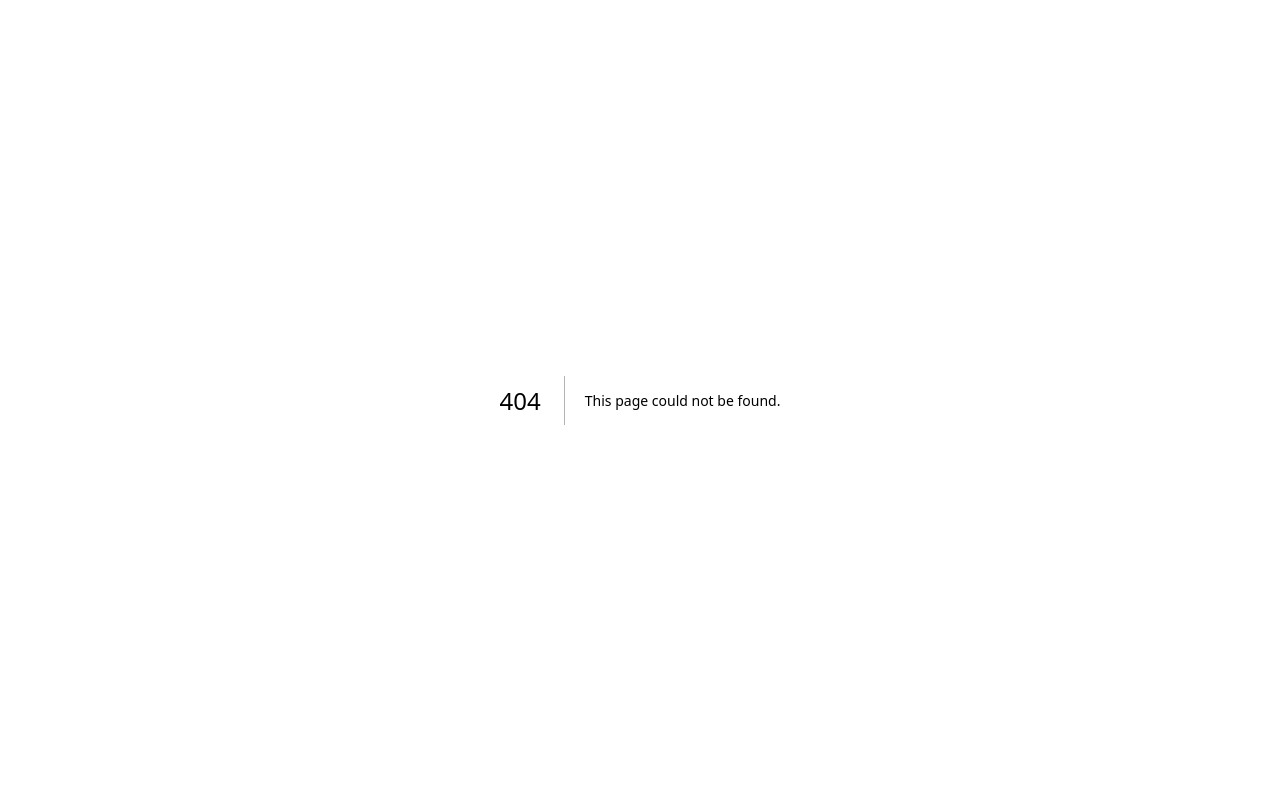
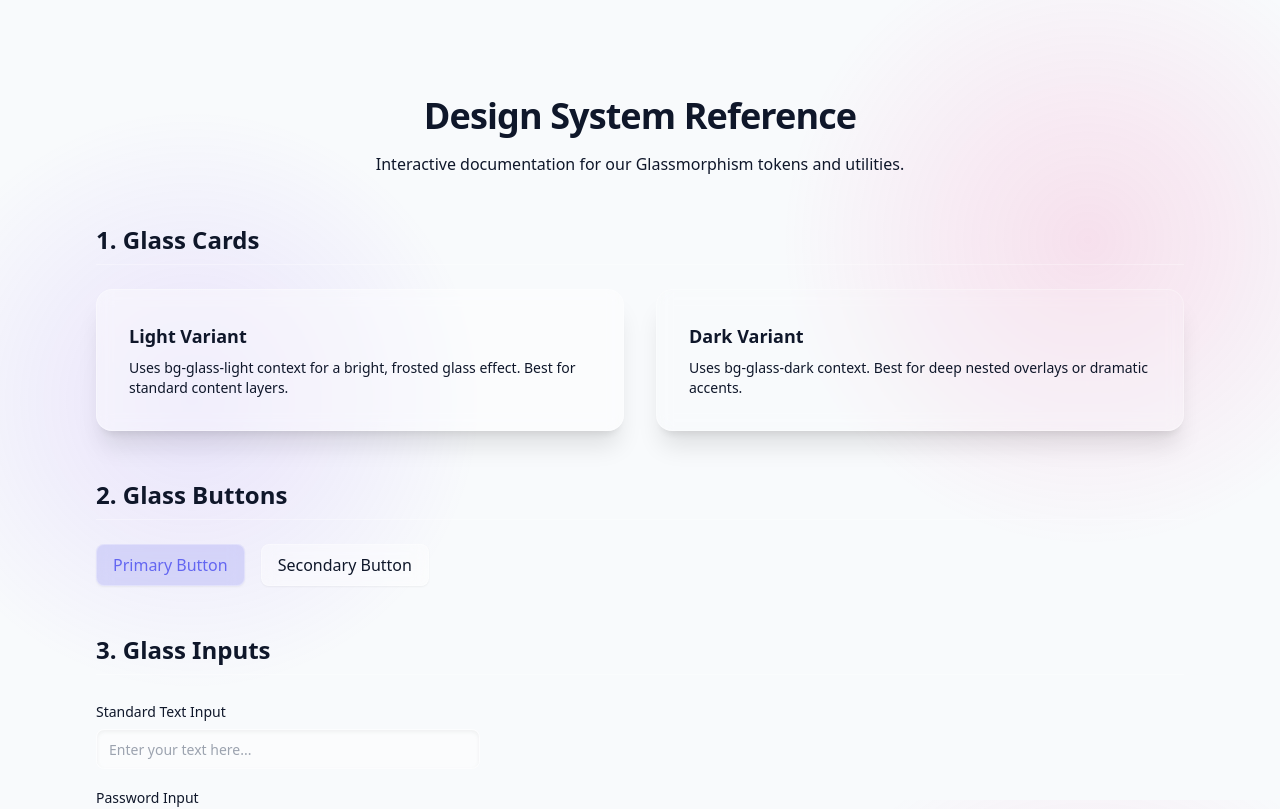
Before and after one commit to aadilahammad86/resiliocart-website, a Next.js app: page /design-system in a window 1280 px wide. Before the commit this address had no page. Shown: the top 809 px of the page. Built offline with nearby package versions, Linux system fonts and the light colour scheme.

Commit message:
feat: complete US-03 design system tokens

```diff
--- /dev/null
+++ b/src/app/design-system/page.tsx
@@ -0,0 +1,62 @@
+import { GlassCard } from '@/components/ui/GlassCard';
+import { GlassButton } from '@/components/ui/GlassButton';
+import { GlassInput } from '@/components/ui/GlassInput';
+
+export default function DesignSystemPage() {
+  return (
+    <main className="min-h-screen p-8 lg:p-24 space-y-12">
+      <div className="text-center space-y-4">
+        <h1 className="text-4xl font-bold tracking-tight">Design System Reference</h1>
+        <p className="text-foreground/70">
+          Interactive documentation for our Glassmorphism tokens and utilities.
+        </p>
+      </div>
+
+      <section className="space-y-6">
+        <h2 className="text-2xl font-semibold border-b border-glass-border pb-2">1. Glass Cards</h2>
+        <div className="grid md:grid-cols-2 gap-8">
+          <GlassCard variant="light" className="p-8">
+            <h3 className="text-lg font-bold mb-2">Light Variant</h3>
+            <p className="text-sm text-foreground/80">
+              Uses bg-glass-light context for a bright, frosted glass effect. Best for standard
+              content layers.
+            </p>
+          </GlassCard>
+
+          <GlassCard variant="dark" className="p-8">
+            <h3 className="text-lg font-bold mb-2">Dark Variant</h3>
+            <p className="text-sm text-foreground/80">
+              Uses bg-glass-dark context. Best for deep nested overlays or dramatic accents.
+            </p>
+          </GlassCard>
+        </div>
+      </section>
+
+      <section className="space-y-6">
+        <h2 className="text-2xl font-semibold border-b border-glass-border pb-2">
+          2. Glass Buttons
+        </h2>
+        <div className="flex flex-wrap gap-4">
+          <GlassButton variant="primary">Primary Button</GlassButton>
+          <GlassButton variant="secondary">Secondary Button</GlassButton>
+        </div>
+      </section>
+
+      <section className="space-y-6">
+        <h2 className="text-2xl font-semibold border-b border-glass-border pb-2">
+          3. Glass Inputs
+        </h2>
+        <div className="max-w-sm space-y-4">
+          <div className="space-y-1.5">
+            <label className="text-sm font-medium">Standard Text Input</label>
+            <GlassInput type="text" placeholder="Enter your text here..." />
+          </div>
+          <div className="space-y-1.5">
+            <label className="text-sm font-medium">Password Input</label>
+            <GlassInput type="password" placeholder="••••••••" />
+          </div>
+        </div>
+      </section>
+    </main>
+  );
+}
--- a/src/app/globals.css
+++ b/src/app/globals.css
@@ -3,25 +3,33 @@
 @tailwind utilities;
 
 :root {
-  --background: #ffffff;
-  --foreground: #171717;
+  --background: #f8fafc;
+  --foreground: #0f172a;
+
+  /* Glassmorphism Light Theme Tokens */
+  --glass-light: rgba(255, 255, 255, 0.4);
+  --glass-dark: rgba(255, 255, 255, 0.1);
+  --glass-border: rgba(255, 255, 255, 0.3);
 }
 
 @media (prefers-color-scheme: dark) {
   :root {
-    --background: #0a0a0a;
-    --foreground: #ededed;
+    --background: #0f172a; /* Deep Slate */
+    --foreground: #f8fafc; /* Cool White */
+
+    /* Glassmorphism Dark Theme Tokens */
+    --glass-light: rgba(255, 255, 255, 0.08);
+    --glass-dark: rgba(0, 0, 0, 0.2);
+    --glass-border: rgba(255, 255, 255, 0.1);
   }
 }
 
 body {
+  background-color: var(--background);
   color: var(--foreground);
-  background: var(--background);
-  font-family: Arial, Helvetica, sans-serif;
+  /* Background gradient to beautifully showcase glassmorphism */
+  background-image:
+    radial-gradient(circle at 15% 50%, rgba(139, 92, 246, 0.15), transparent 25%),
+    radial-gradient(circle at 85% 30%, rgba(236, 72, 153, 0.15), transparent 25%);
+  background-attachment: fixed;
 }
-
-@layer utilities {
-  .text-balance {
-    text-wrap: balance;
-  }
-}
--- /dev/null
+++ b/src/components/ui/GlassButton.tsx
@@ -0,0 +1,26 @@
+import * as React from 'react';
+import { cn } from '@/lib/utils';
+
+export interface GlassButtonProps extends React.ButtonHTMLAttributes<HTMLButtonElement> {
+  variant?: 'primary' | 'secondary';
+}
+
+export const GlassButton = React.forwardRef<HTMLButtonElement, GlassButtonProps>(
+  ({ className, variant = 'primary', ...props }, ref) => {
+    return (
+      <button
+        ref={ref}
+        className={cn(
+          'inline-flex items-center justify-center rounded-lg px-4 py-2 font-medium transition-all focus:outline-none focus:ring-2 focus:ring-offset-2',
+          'backdrop-blur-md border border-glass-border shadow-sm hover:shadow-md hover:scale-[1.02] active:scale-[0.98]',
+          variant === 'primary'
+            ? 'bg-indigo-500/20 text-indigo-500 hover:bg-indigo-500/30 dark:text-indigo-200'
+            : 'bg-glass-light text-foreground hover:bg-white/20',
+          className
+        )}
+        {...props}
+      />
+    );
+  }
+);
+GlassButton.displayName = 'GlassButton';
--- /dev/null
+++ b/src/components/ui/GlassCard.tsx
@@ -0,0 +1,21 @@
+import * as React from 'react';
+import { cn } from '@/lib/utils';
+
+export interface GlassCardProps extends React.HTMLAttributes<HTMLDivElement> {
+  variant?: 'light' | 'dark';
+}
+
+export function GlassCard({ className, variant = 'light', ...props }: GlassCardProps) {
+  return (
+    <div
+      className={cn(
+        'rounded-2xl border backdrop-blur-md shadow-xl overflow-hidden',
+        variant === 'light'
+          ? 'bg-glass-light border-glass-border text-foreground'
+          : 'bg-glass-dark border-glass-border text-foreground',
+        className
+      )}
+      {...props}
+    />
+  );
+}
--- /dev/null
+++ b/src/components/ui/GlassInput.tsx
@@ -0,0 +1,26 @@
+import * as React from 'react';
+import { cn } from '@/lib/utils';
+
+// eslint-disable-next-line @typescript-eslint/no-empty-object-type
+export interface GlassInputProps extends React.InputHTMLAttributes<HTMLInputElement> {}
+
+export const GlassInput = React.forwardRef<HTMLInputElement, GlassInputProps>(
+  ({ className, type, ...props }, ref) => {
+    return (
+      <input
+        type={type}
+        className={cn(
+          'flex h-10 w-full rounded-lg border border-glass-border bg-glass-light px-3 py-2 text-sm text-foreground',
+          'backdrop-blur-sm shadow-inner transition-colors',
+          'placeholder:text-foreground/50',
+          'focus:outline-none focus:ring-2 focus:ring-indigo-500/50 focus:border-transparent',
+          'disabled:cursor-not-allowed disabled:opacity-50',
+          className
+        )}
+        ref={ref}
+        {...props}
+      />
+    );
+  }
+);
+GlassInput.displayName = 'GlassInput';
--- /dev/null
+++ b/src/lib/utils.ts
@@ -0,0 +1,6 @@
+import { clsx, type ClassValue } from 'clsx';
+import { twMerge } from 'tailwind-merge';
+
+export function cn(...inputs: ClassValue[]) {
+  return twMerge(clsx(inputs));
+}
--- a/tailwind.config.ts
+++ b/tailwind.config.ts
@@ -11,6 +11,18 @@ const config: Config = {
       colors: {
         background: 'var(--background)',
         foreground: 'var(--foreground)',
+        glass: {
+          light: 'var(--glass-light)',
+          dark: 'var(--glass-dark)',
+          border: 'var(--glass-border)',
+        },
+      },
+      backdropBlur: {
+        xs: '2px',
+        sm: '4px',
+        md: '8px',
+        lg: '16px',
+        xl: '24px',
       },
     },
   },
```
